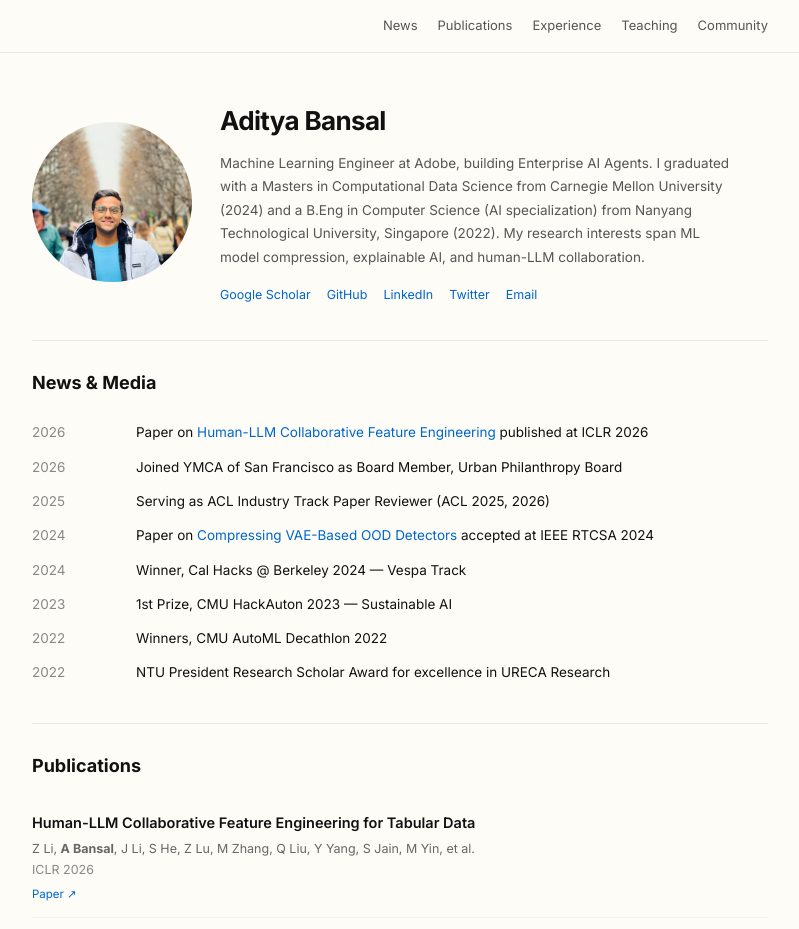
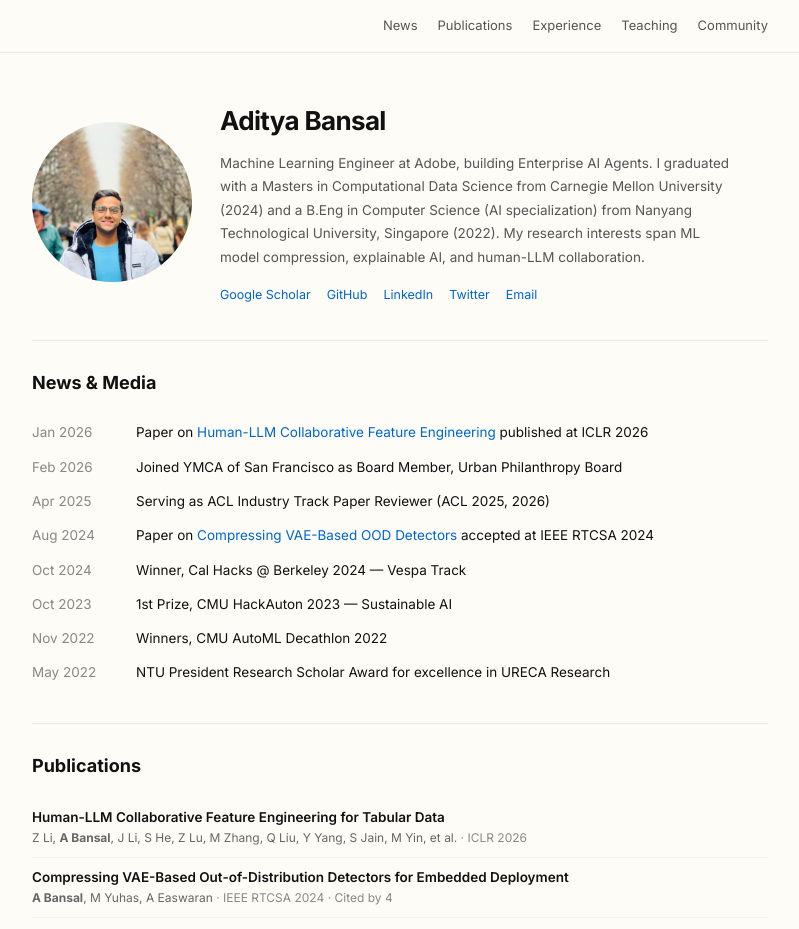
Before and after one commit to bansal-aditya/bansal-aditya.github.io, a Next.js app: page / in a window 1280 px wide. Shown: the top 929 px of the page, without its empty margins (240-1039 px from the left). Built offline with nearby package versions, Linux system fonts and the light colour scheme.

Commit message:
feat: add months to all news dates, compact publications to 2-line format

```diff
--- a/src/components/PublicationsSection.tsx
+++ b/src/components/PublicationsSection.tsx
@@ -19,60 +19,53 @@ export default function PublicationsSection() {
         {publications.map((pub, i) => (
           <div
             key={i}
-            className={`py-3.5 ${i < publications.length - 1 ? "border-b border-divider/50" : ""}`}
+            className={`py-2.5 ${i < publications.length - 1 ? "border-b border-divider/50" : ""}`}
           >
-            <div className="text-[14.5px] font-semibold text-foreground">
-              {pub.title}
-            </div>
-            <div className="text-[12.5px] text-[#666] mt-1.5">
-              {highlightAuthor(pub.authors)}
-            </div>
-            <div className="text-[12.5px] text-secondary mt-0.5">
-              {pub.venue}
-              {pub.citations && pub.citations > 0 && (
-                <span className="text-muted"> · Cited by {pub.citations}</span>
-              )}
-            </div>
-            <div className="flex gap-3 mt-1.5">
-              {pub.links.paper && (
+            <div className="text-[13.5px] font-semibold text-foreground leading-snug">
+              {pub.links.paper ? (
                 <a
                   href={pub.links.paper}
                   target="_blank"
                   rel="noopener noreferrer"
-                  className="text-[11.5px] text-link hover:underline"
+                  className="hover:text-link transition-colors"
                 >
-                  Paper ↗
+                  {pub.title}
                 </a>
+              ) : (
+                pub.title
+              )}
+            </div>
+            <div className="text-[12px] text-[#666] mt-0.5">
+              {highlightAuthor(pub.authors)}
+              <span className="text-secondary"> · {pub.venue}</span>
+              {pub.citations && pub.citations > 0 && (
+                <span className="text-secondary"> · Cited by {pub.citations}</span>
+              )}
+              {pub.links.video && (
+                <>
+                  {" · "}
+                  <a
+                    href={pub.links.video}
+                    target="_blank"
+                    rel="noopener noreferrer"
+                    className="text-link hover:underline"
+                  >
+                    Video ↗
+                  </a>
+                </>
               )}
               {pub.links.code && (
+                <>
+                  {" · "}
                   <a
                     href={pub.links.code}
                     target="_blank"
                     rel="noopener noreferrer"
-                  className="text-[11.5px] text-link hover:underline"
+                    className="text-link hover:underline"
                   >
                     Code ↗
                   </a>
-              )}
-              {pub.links.video && (
-                <a
-                  href={pub.links.video}
-                  target="_blank"
-                  rel="noopener noreferrer"
-                  className="text-[11.5px] text-link hover:underline"
-                >
-                  Video ↗
-                </a>
-              )}
-              {pub.links.slides && (
-                <a
-                  href={pub.links.slides}
-                  target="_blank"
-                  rel="noopener noreferrer"
-                  className="text-[11.5px] text-link hover:underline"
-                >
-                  Slides ↗
-                </a>
+                </>
               )}
             </div>
           </div>
--- a/src/data/news.ts
+++ b/src/data/news.ts
@@ -7,43 +7,43 @@ export interface NewsItem {
 
 export const news: NewsItem[] = [
   {
-    date: "2026",
+    date: "Jan 2026",
     description: "Paper on Human-LLM Collaborative Feature Engineering published at ICLR 2026",
     link: "https://arxiv.org/abs/2601.21060",
     linkText: "Human-LLM Collaborative Feature Engineering",
   },
   {
-    date: "2026",
+    date: "Feb 2026",
     description: "Joined YMCA of San Francisco as Board Member, Urban Philanthropy Board",
   },
   {
-    date: "2025",
+    date: "Apr 2025",
     description: "Serving as ACL Industry Track Paper Reviewer (ACL 2025, 2026)",
   },
   {
-    date: "2024",
+    date: "Aug 2024",
     description: "Paper on Compressing VAE-Based OOD Detectors accepted at IEEE RTCSA 2024",
     link: "https://scholar.google.com/citations?user=_5ynCbkAAAAJ&hl=en",
     linkText: "Compressing VAE-Based OOD Detectors",
   },
   {
-    date: "2024",
+    date: "Oct 2024",
     description: "Winner, Cal Hacks @ Berkeley 2024 — Vespa Track",
   },
   {
-    date: "2023",
+    date: "Oct 2023",
     description: "1st Prize, CMU HackAuton 2023 — Sustainable AI",
   },
   {
-    date: "2022",
+    date: "Nov 2022",
     description: "Winners, CMU AutoML Decathlon 2022",
   },
   {
-    date: "2022",
+    date: "May 2022",
     description: "NTU President Research Scholar Award for excellence in URECA Research",
   },
   {
-    date: "2021",
+    date: "Aug 2021",
     description: "3rd Prize Best Paper Award at STCAI 2021 & NTU URECA Research Excellence Award",
     link: "https://www.youtube.com/watch?v=YLWHUM8X52E&list=PLPuBpVL5aDFuZbYIifwUWmwh1ntBpnvP0&index=3",
     linkText: "STCAI 2021",
```
Lines whose indentation alone changed are shown as unchanged.
